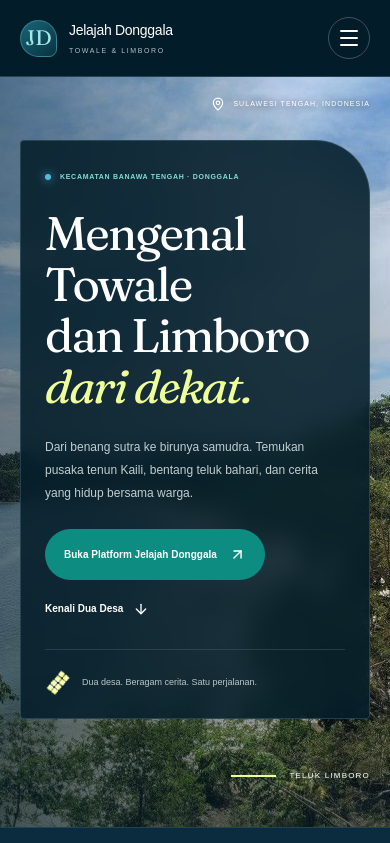
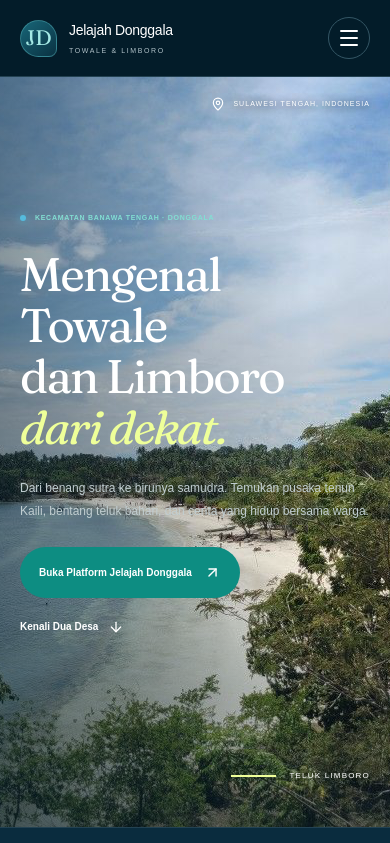
Before and after one commit to matthewpriantara/donggala-compro, a Next.js app: page / in a window 390 px wide. Shown: the top 843 px of the page. Built offline with nearby package versions, Linux system fonts and the light colour scheme.

Commit message:
feat(hero): remove hero title card background and bottom note

```diff
--- a/app/globals.css
+++ b/app/globals.css
@@ -254,12 +254,12 @@ em {
 }
 .hero-card {
   width: 590px;
-  background: #041d2aeb;
-  border: 1px solid #51738366;
-  border-radius: 4px 72px 4px 4px;
-  padding: 40px 42px 24px;
-  backdrop-filter: blur(12px);
-  box-shadow: 0 20px 70px #00121b25;
+  background: transparent;
+  border: none;
+  border-radius: 0;
+  padding: 0;
+  backdrop-filter: none;
+  box-shadow: none;
 }
 .hero .location {
   font-size: 8px;
@@ -1102,10 +1102,12 @@ em {
     object-position: 65% center;
   }
   .hero-card {
-    padding: 30px 24px 22px;
-    border-top-right-radius: 55px;
+    padding: 0;
     width: 100%;
-    background: #041d2ae0;
+    background: transparent;
+    border: none;
+    box-shadow: none;
+    backdrop-filter: none;
   }
   .hero .location {
     font-size: 7px;
--- a/modules/hero/hero-section.tsx
+++ b/modules/hero/hero-section.tsx
@@ -35,15 +35,6 @@ export function HeroSection() {
                 {PORTAL.villageCta}
                 <ArrowDown size={16} />
               </a>
-            </div>
-            <div className="hero-card-bottom">
-              <Image
-                src={`${MOTIF_PATH}kuning.png`}
-                alt=""
-                width={26}
-                height={26}
-              />
-              <span>{PORTAL.heroNote}</span>
             </div>
           </div>
           <span className="hero-coordinate">
```
